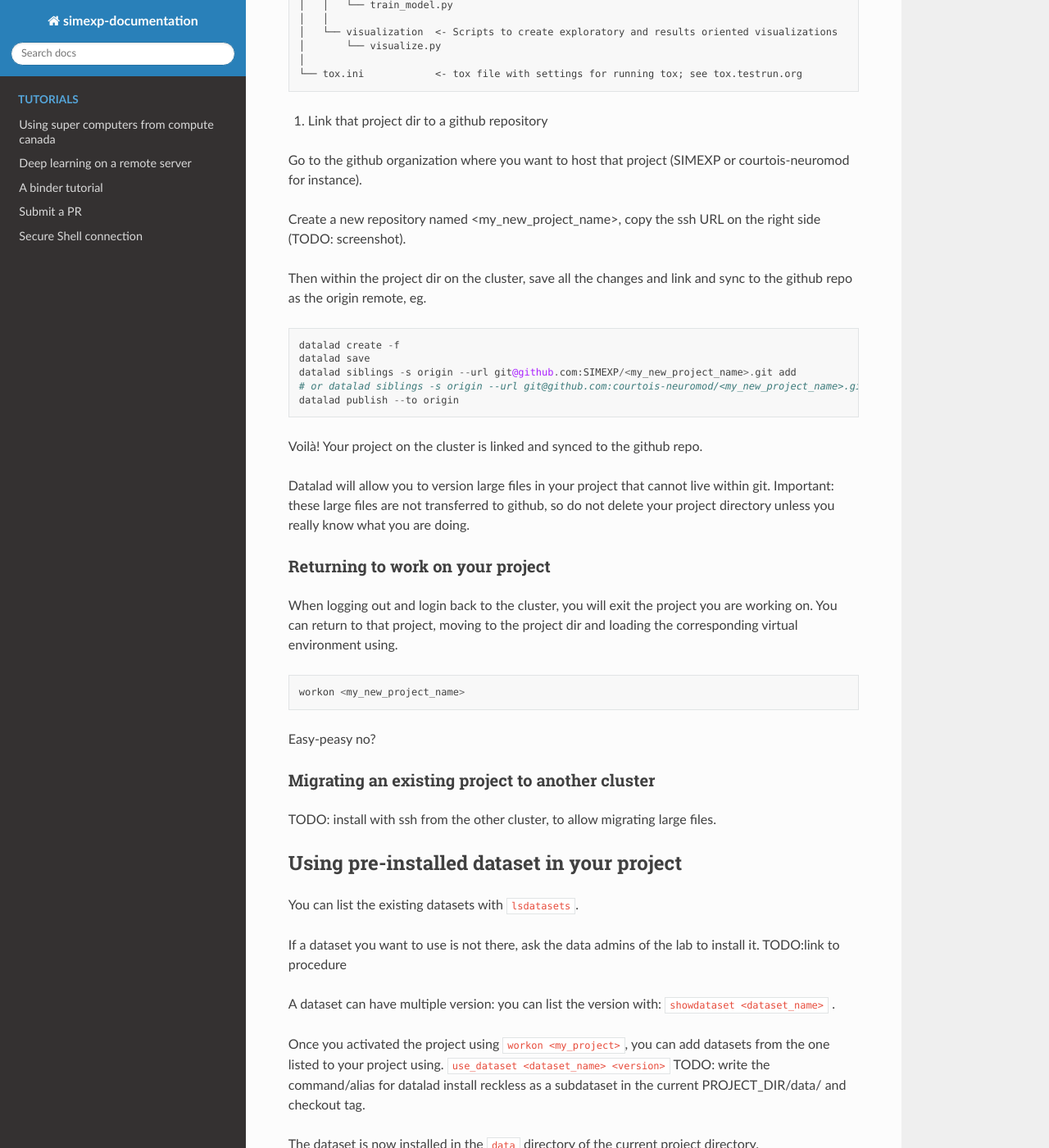
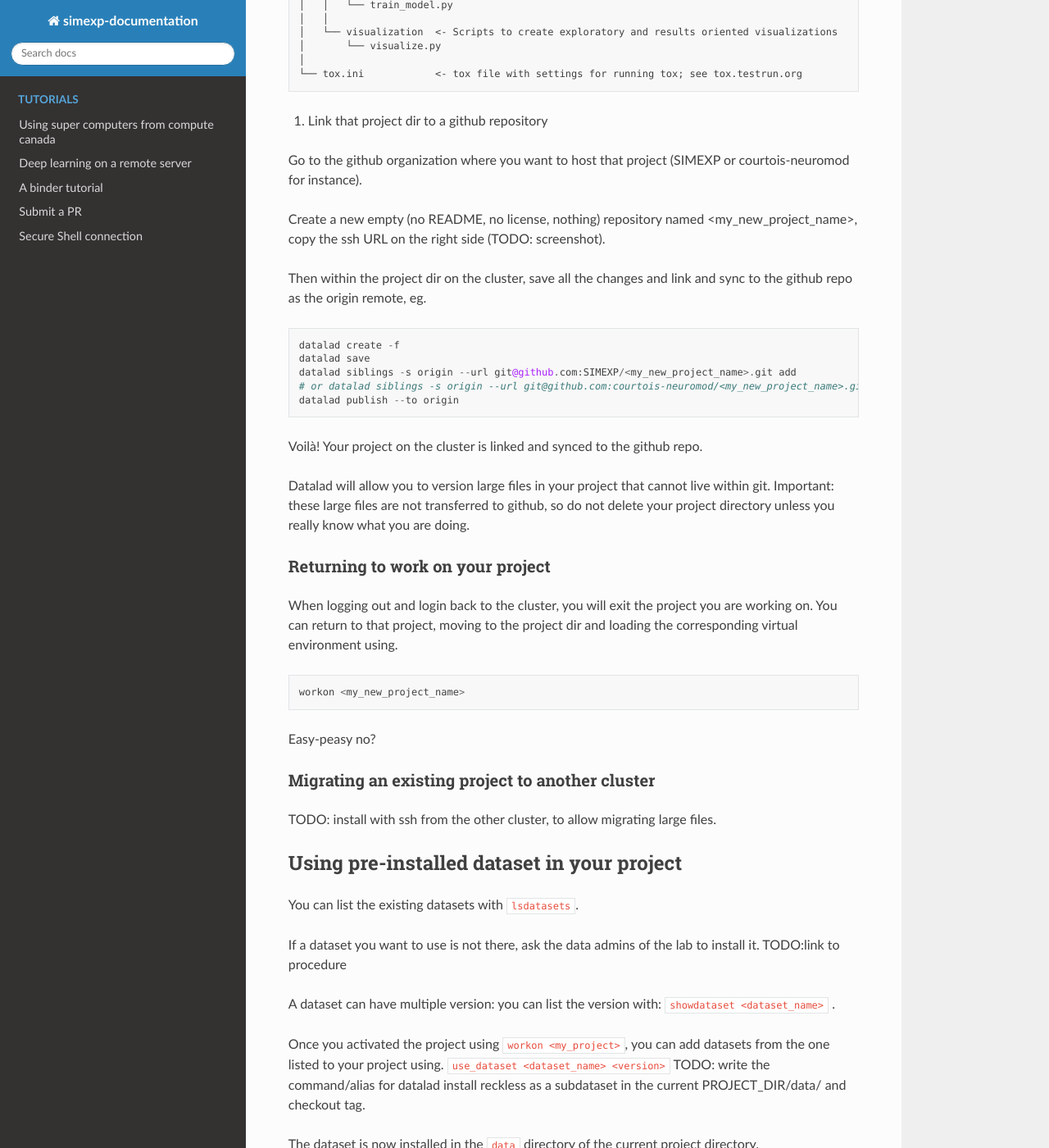
Before and after one commit to SIMEXP/lab-documentation, a Sphinx documentation site: the page built from source/data/project.md, in a window 1280 px wide and 1400 px high, scrolled down 1603 px. Shown: the whole window at 82% size. Built offline with Sphinx 7.4.7 and the Read the Docs theme 2.0.0, drawn with Linux system fonts in a browser that asks for light colours; some of the changed text lies outside the part shown.

Commit message:
github repo must be empty as it is init on the cluster

```diff
--- a/source/data/project.md
+++ b/source/data/project.md
@@ -85,7 +85,7 @@ Here is what it looks like
 
 Go to the github organization where you want to host that project (SIMEXP or courtois-neuromod for instance).
 
-Create a new repository named <my_new_project_name>, copy the ssh URL on the right side (TODO: screenshot).
+Create a new empty (no README, no license, nothing) repository named <my_new_project_name>, copy the ssh URL on the right side (TODO: screenshot).
 
 Then within the project dir on the cluster, save all the changes and link and sync to the github repo as the origin remote, eg.
 
```
Also changed, not shown: other parts of source/data/project.md (+0 -2 lines).
